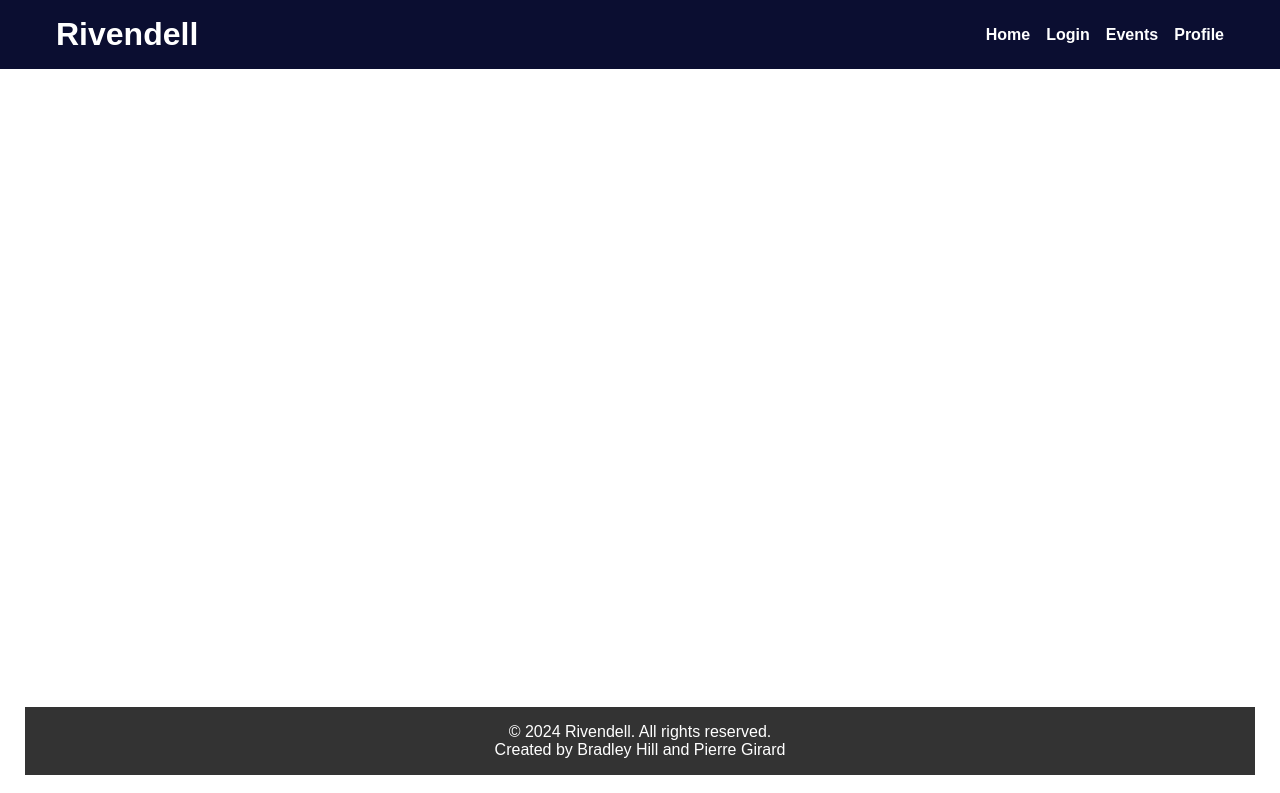
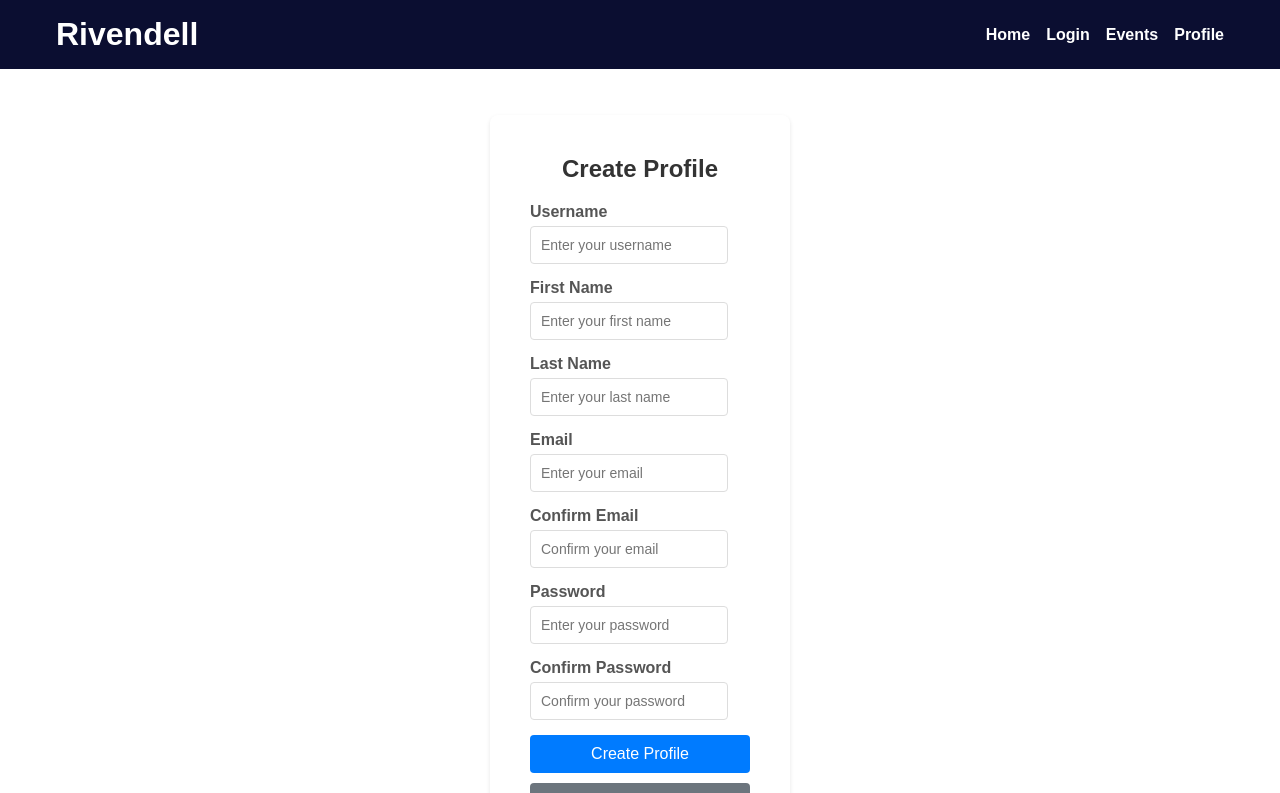
Before and after one commit to Pierregirard44/Rivendell, an Angular app in the folder frontRivendell/: page /create-profile in a window 1280 px wide. Before the commit this address led to /. Shown: the top 793 px of the page. Built offline with nearby package versions, Linux system fonts and the light colour scheme.

Commit message:
login and creat login WIP

```diff
--- a/frontRivendell/src/app/app-routing.module.ts
+++ b/frontRivendell/src/app/app-routing.module.ts
@@ -4,6 +4,7 @@ import { HomeComponent } from './pages/home/home.component';
 import { LoginComponent } from './pages/login/login.component';
 import { EventsComponent } from './pages/events/events.component';
 import { ProfileComponent } from './pages/profile/profile.component';
+import { CreateProfileComponent } from './pages/create-profile/create-profile.component';
 
 const routes: Routes = [
   { path: '', redirectTo: 'home', pathMatch: 'full' },
@@ -11,7 +12,7 @@ const routes: Routes = [
   { path: 'login', component: LoginComponent },
   { path: 'events', component: EventsComponent },
   { path: 'profile', component: ProfileComponent },
-
+  { path: 'create-profile', component: CreateProfileComponent }
 ];
 
 @NgModule({
--- a/frontRivendell/src/app/app.module.ts
+++ b/frontRivendell/src/app/app.module.ts
@@ -11,6 +11,7 @@ import { ProfileComponent } from './pages/profile/profile.component';
 import { FooterComponent } from './components/footer/footer.component';
 import { EventCardComponent } from './components/event-card/event-card.component';
 import { ReactiveFormsModule } from '@angular/forms';
+import { CreateProfileComponent } from './pages/create-profile/create-profile.component';
 
 @NgModule({
   declarations: [
@@ -22,6 +23,7 @@ import { ReactiveFormsModule } from '@angular/forms';
     ProfileComponent,
     FooterComponent,
     EventCardComponent,
+    CreateProfileComponent,
   ],
   imports: [
     BrowserModule,
--- /dev/null
+++ b/frontRivendell/src/app/pages/create-profile/create-profile.component.html
@@ -0,0 +1,58 @@
+<div class="profile-container">
+    <div class="profile-box">
+      <h2>Create Profile</h2>
+      <form [formGroup]="profileForm" (ngSubmit)="onSubmit()">
+        <div class="form-group">
+          <label for="username">Username</label>
+          <input type="text" id="username" formControlName="username" class="form-control" placeholder="Enter your username">
+          <div *ngIf="profileForm.get('username')?.invalid && profileForm.get('username')?.touched" class="error">
+            Username is required.
+          </div>
+        </div>
+        <div class="form-group">
+          <label for="firstName">First Name</label>
+          <input type="text" id="firstName" formControlName="firstName" class="form-control" placeholder="Enter your first name">
+          <div *ngIf="profileForm.get('firstName')?.invalid && profileForm.get('firstName')?.touched" class="error">
+            First Name is required.
+          </div>
+        </div>
+        <div class="form-group">
+          <label for="lastName">Last Name</label>
+          <input type="text" id="lastName" formControlName="lastName" class="form-control" placeholder="Enter your last name">
+          <div *ngIf="profileForm.get('lastName')?.invalid && profileForm.get('lastName')?.touched" class="error">
+            Last Name is required.
+          </div>
+        </div>
+        <div class="form-group">
+          <label for="email">Email</label>
+          <input type="email" id="email" formControlName="email" class="form-control" placeholder="Enter your email">
+          <div *ngIf="profileForm.get('email')?.invalid && profileForm.get('email')?.touched" class="error">
+            A valid email is required.
+          </div>
+        </div>
+        <div class="form-group">
+          <label for="confirmEmail">Confirm Email</label>
+          <input type="email" id="confirmEmail" formControlName="confirmEmail" class="form-control" placeholder="Confirm your email">
+          <div *ngIf="profileForm.hasError('mismatch', ['confirmEmail']) && profileForm.get('confirmEmail')?.touched" class="error">
+            Emails do not match.
+          </div>
+        </div>
+        <div class="form-group">
+          <label for="password">Password</label>
+          <input type="password" id="password" formControlName="password" class="form-control" placeholder="Enter your password">
+          <div *ngIf="profileForm.get('password')?.invalid && profileForm.get('password')?.touched" class="error">
+            Password is required.
+          </div>
+        </div>
+        <div class="form-group">
+          <label for="confirmPassword">Confirm Password</label>
+          <input type="password" id="confirmPassword" formControlName="confirmPassword" class="form-control" placeholder="Confirm your password">
+          <div *ngIf="profileForm.hasError('mismatch', ['confirmPassword']) && profileForm.get('confirmPassword')?.touched" class="error">
+            Passwords do not match.
+          </div>
+        </div>
+        <button type="submit" class="btn btn-primary">Create Profile</button>
+      </form>
+      <button (click)="goToLogin()" class="btn btn-secondary">Already have a profile? Login</button>
+    </div>
+  </div>
--- /dev/null
+++ b/frontRivendell/src/app/pages/create-profile/create-profile.component.scss
@@ -0,0 +1,90 @@
+body, html {
+    height: 100%;
+    margin: 0;
+    font-family: Arial, sans-serif;
+    display: flex;
+    justify-content: center;
+    align-items: center;
+    background-color: #f0f2f5;
+  }
+
+  .profile-container {
+    display: flex;
+    justify-content: center;
+    align-items: center;
+    height: 100%;
+    width: 100%;
+  }
+
+  .profile-box {
+    width: 300px;
+    padding: 40px;
+    background-color: white;
+    box-shadow: 0 2px 4px rgba(0, 0, 0, 0.1);
+    border-radius: 8px;
+    text-align: center;
+  }
+
+  h2 {
+    margin-bottom: 20px;
+    font-size: 24px;
+    color: #333;
+  }
+
+  .form-group {
+    margin-bottom: 15px;
+    text-align: left;
+  }
+
+  label {
+    display: block;
+    margin-bottom: 5px;
+    font-weight: bold;
+    color: #555;
+  }
+
+  input {
+    width: calc(100% - 22px);
+    padding: 10px;
+    margin: 0;
+    font-size: 14px;
+    border: 1px solid #ddd;
+    border-radius: 4px;
+  }
+
+  input:focus {
+    border-color: #007bff;
+  }
+
+  .btn {
+    width: 100%;
+    padding: 10px;
+    font-size: 16px;
+    border: none;
+    border-radius: 4px;
+    color: white;
+    cursor: pointer;
+    margin-bottom: 10px; /* Espacement entre les boutons */
+  }
+
+  .btn-primary {
+    background-color: #007bff;
+  }
+
+  .btn-primary:hover {
+    background-color: #0056b3;
+  }
+
+  .btn-secondary {
+    background-color: #6c757d;
+  }
+
+  .btn-secondary:hover {
+    background-color: #5a6268;
+  }
+
+  .error {
+    color: red;
+    font-size: 12px;
+    margin-top: 5px;
+  }
--- /dev/null
+++ b/frontRivendell/src/app/pages/create-profile/create-profile.component.ts
@@ -0,0 +1,63 @@
+import { Component, OnInit } from '@angular/core';
+import { FormBuilder, FormGroup, Validators } from '@angular/forms';
+import { Router } from '@angular/router';
+
+@Component({
+  selector: 'app-create-profile',
+  templateUrl: './create-profile.component.html',
+  styleUrls: ['./create-profile.component.scss']
+})
+export class CreateProfileComponent implements OnInit {
+  profileForm!: FormGroup;
+
+  constructor(private fb: FormBuilder, private router: Router) {}
+
+  ngOnInit(): void {
+    this.profileForm = this.fb.group({
+      username: ['', Validators.required],
+      firstName: ['', Validators.required],
+      lastName: ['', Validators.required],
+      email: ['', [Validators.required, Validators.email]],
+      confirmEmail: ['', [Validators.required, Validators.email]],
+      password: ['', Validators.required],
+      confirmPassword: ['', Validators.required]
+    }, { validator: this.matchValidator });
+  }
+
+  matchValidator(form: FormGroup): void {
+    const email = form.get('email')?.value;
+    const confirmEmail = form.get('confirmEmail')?.value;
+    const password = form.get('password')?.value;
+    const confirmPassword = form.get('confirmPassword')?.value;
+
+    if (email !== confirmEmail) {
+      form.get('confirmEmail')?.setErrors({ mismatch: true });
+    } else {
+      form.get('confirmEmail')?.setErrors(null);
+    }
+
+    if (password !== confirmPassword) {
+      form.get('confirmPassword')?.setErrors({ mismatch: true });
+    } else {
+      form.get('confirmPassword')?.setErrors(null);
+    }
+  }
+
+  onSubmit(): void {
+    if (this.profileForm.valid) {
+      console.log('Form Data:', this.profileForm.value);
+      // Navigate to login page with success message
+      this.router.navigate(['/login'], { queryParams: { profileCreated: 'true' } });
+    } else {
+      if (this.profileForm.hasError('mismatch', ['confirmEmail'])) {
+        alert('Emails do not match');
+      } else if (this.profileForm.hasError('mismatch', ['confirmPassword'])) {
+        alert('Passwords do not match');
+      }
+    }
+  }
+
+  goToLogin(): void {
+    this.router.navigate(['/login']);
+  }
+}
--- a/frontRivendell/src/app/pages/login/login.component.html
+++ b/frontRivendell/src/app/pages/login/login.component.html
@@ -12,5 +12,9 @@
       </div>
       <button type="submit" class="btn btn-primary">Login</button>
     </form>
+    <button routerLink="/create-profile" class="btn btn-secondary">Don't have a profile? Create one</button>
+    <div *ngIf="profileCreated" class="alert alert-success">
+      Profile has been created successfully!
+    </div>
   </div>
 </div>
--- a/frontRivendell/src/app/pages/login/login.component.scss
+++ b/frontRivendell/src/app/pages/login/login.component.scss
@@ -60,13 +60,31 @@ body, html {
   width: 100%;
   padding: 10px;
   font-size: 16px;
-    background-color: #007bff;
   border: none;
   border-radius: 4px;
   color: white;
   cursor: pointer;
+  margin-bottom: 10px; /* Espacement entre les boutons */
 }
 
-  .btn:hover {
+.btn-primary {
+  background-color: #007bff;
+}
+
+.btn-primary:hover {
   background-color: #0056b3;
 }
+
+.btn-secondary {
+  background-color: #6c757d;
+}
+
+.btn-secondary:hover {
+  background-color: #5a6268;
+}
+
+.alert-success {
+  color: green;
+  font-size: 14px;
+  margin-top: 10px;
+}
--- a/frontRivendell/src/app/pages/login/login.component.ts
+++ b/frontRivendell/src/app/pages/login/login.component.ts
@@ -1,5 +1,6 @@
 import { Component, OnInit } from '@angular/core';
 import { FormBuilder, FormGroup } from '@angular/forms';
+import { ActivatedRoute, Router } from '@angular/router';
 
 @Component({
   selector: 'app-login',
@@ -8,20 +9,34 @@ import { FormBuilder, FormGroup } from '@angular/forms';
 })
 export class LoginComponent implements OnInit {
   loginForm!: FormGroup;
+  profileCreated: boolean = false;
 
-  constructor(private fb: FormBuilder) { }
+  constructor(
+    private fb: FormBuilder,
+    private route: ActivatedRoute,
+    private router: Router
+  ) {}
 
   ngOnInit(): void {
     this.loginForm = this.fb.group({
       username: [''],
       password: ['']
     });
+
+    this.route.queryParams.subscribe(params => {
+      if (params['profileCreated']) {
+        this.profileCreated = true;
+      }
+    });
   }
 
   onSubmit(): void {
     if (this.loginForm.valid) {
-      console.log('Username:', this.loginForm.get('username')?.value);
-      console.log('Password:', this.loginForm.get('password')?.value);
+      // Convert form values to JSON and log it
+      console.log(JSON.stringify(this.loginForm.value));
+
+      // Optionally, redirect to another page if needed
+      // this.router.navigate(['/some-route']);
     }
   }
 }
```
Also changed, not shown: 1 other file (tests, documents, lock files or other folders). Lines whose indentation alone changed are shown as unchanged.
